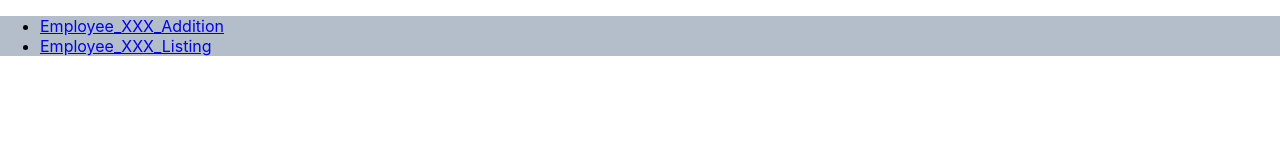
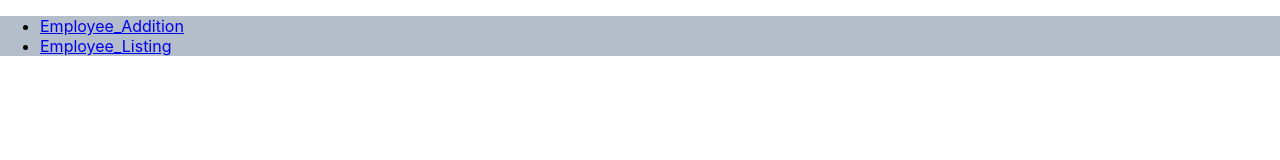
Before and after one commit to vishalpandita/empcrud, a React (Create React App) app in the folder demofrontend/: page / in a window 1280 px wide. Shown: the top 160 px of the page. Built offline with nearby package versions, Linux system fonts and the light colour scheme.

Commit message:
demo to rahul

```diff
--- a/demofrontend/src/App.js
+++ b/demofrontend/src/App.js
@@ -12,10 +12,10 @@ function App() {
           <div className="collapse navbar-collapse" >
             <ul className="navbar-nav mr-auto">
               <li className="nav-item">
-                <Link to={'/Addemployee'} className="nav-link">Employee_XXX_Addition</Link>
+                <Link to={'/Addemployee'} className="nav-link">Employee_Addition</Link>
               </li>
               <li className="nav-item">
-                <Link to={'/Employeelist'} className="nav-link">Employee_XXX_Listing</Link>
+                <Link to={'/Employeelist'} className="nav-link">Employee_Listing</Link>
               </li>
             </ul>
           </div>
```
